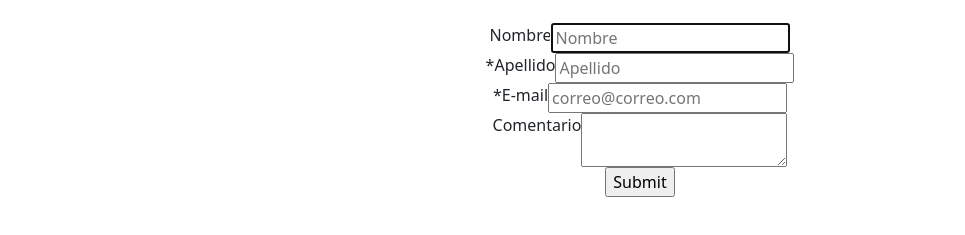
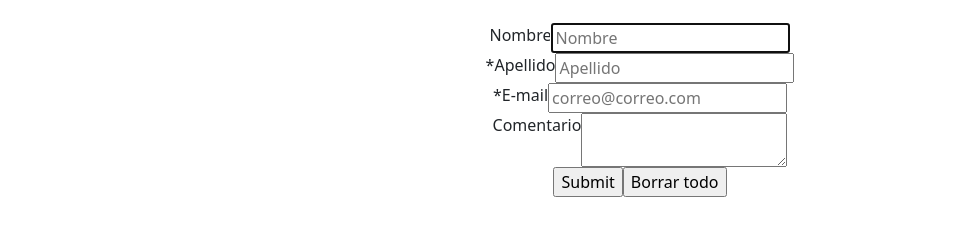
Before and after one commit to Gracekr/test, a plain HTML site: page Contacto.html in a window 1280 px wide. Shown: the part 229-464 px from the top of the page, without its empty margins (0-965 px from the left). Drawn offline with nearby package versions, Linux system fonts and the light colour scheme.

Commit message:
Update Contacto.html

```diff
--- a/Contacto.html
+++ b/Contacto.html
@@ -53,7 +53,7 @@
         </textarea>
 </div>
      <div>
-        <input type="submit">
+        <input type="submit"> <input type="reset" value="Borrar todo">
 </div>
     </form>
 
```
